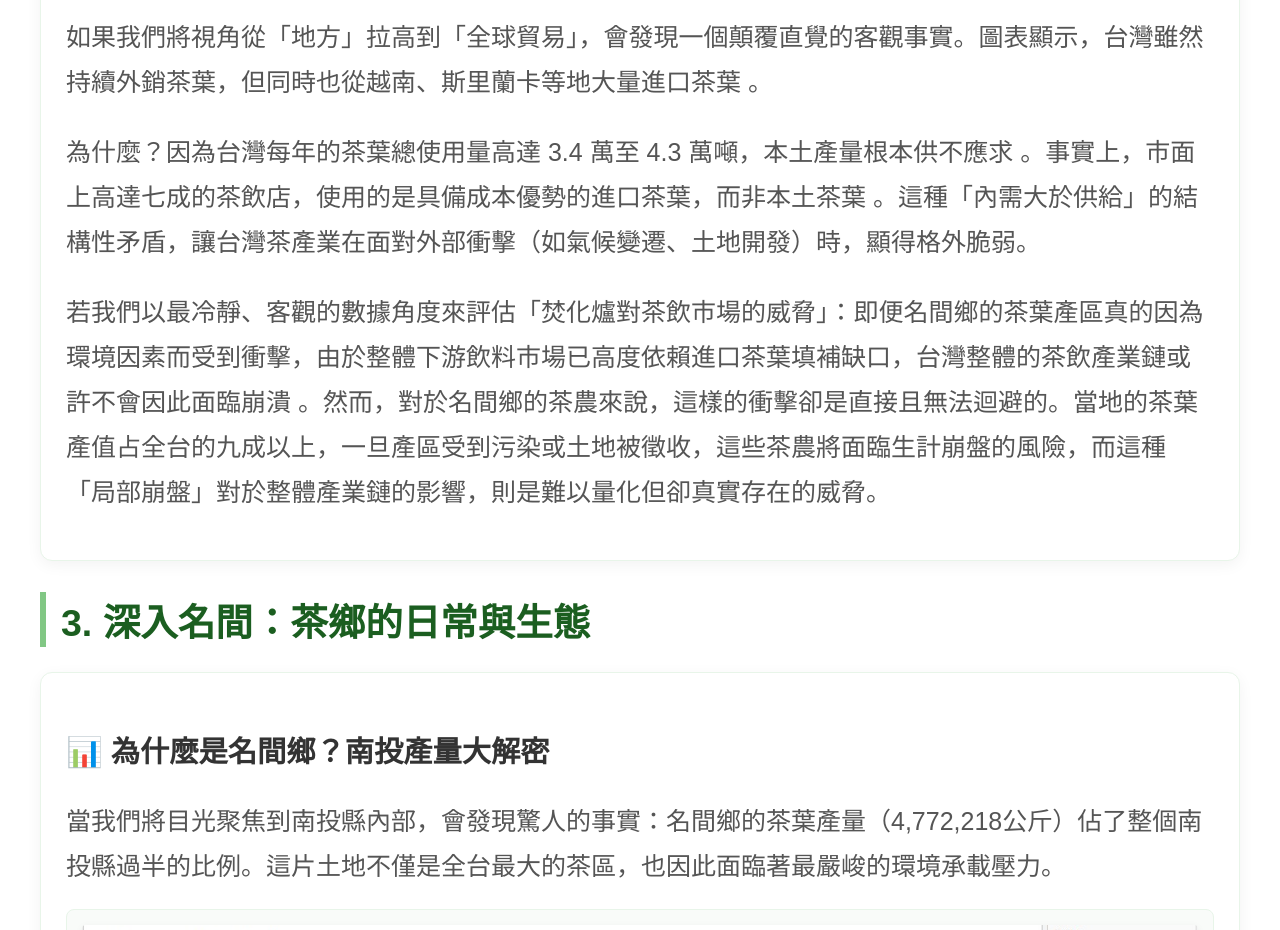
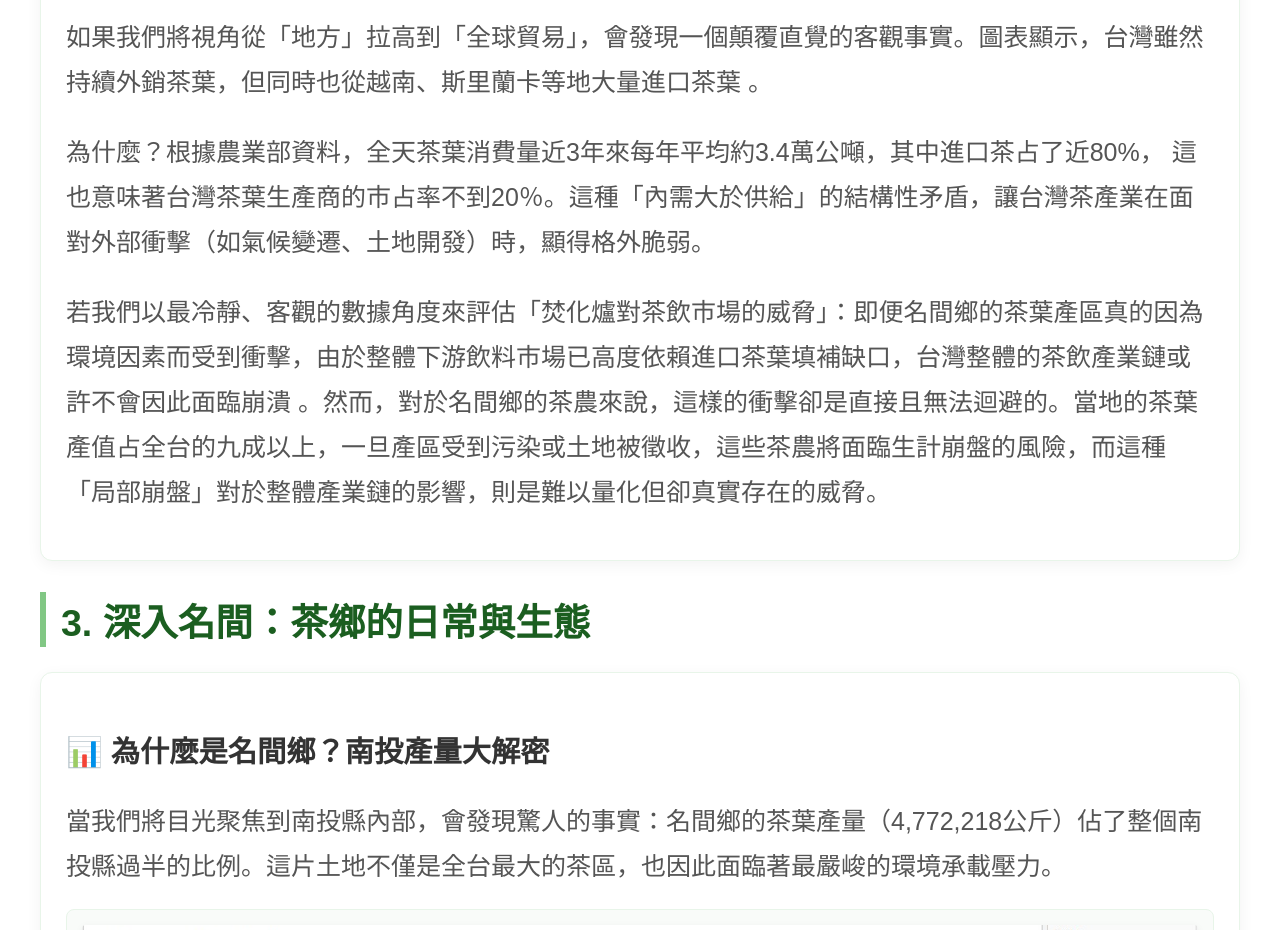
Before and after one commit to cyhsiao2239/data-viz-midterm, a Vue app: page / in a window 1280 px wide. Shown: the part 3800-4730 px from the top of the page. Built offline with nearby package versions, Linux system fonts and the light colour scheme.

Commit message:
更新期中報告圖表內容

```diff
--- a/src/components/TaiwanTeaMap.vue
+++ b/src/components/TaiwanTeaMap.vue
@@ -83,7 +83,8 @@ onMounted(async () => {
       </p>
 
        <p class="analysis-text">
-        為什麼？因為台灣每年的茶葉總使用量高達 3.4 萬至 4.3 萬噸，本土產量根本供不應求 。事實上，市面上高達七成的茶飲店，使用的是具備成本優勢的進口茶葉，而非本土茶葉 。這種「內需大於供給」的結構性矛盾，讓台灣茶產業在面對外部衝擊（如氣候變遷、土地開發）時，顯得格外脆弱。
+        為什麼？根據農業部資料，全天茶葉消費量近3年來每年平均約3.4萬公噸，其中進口茶占了近80%，
+        這也意味著台灣茶葉生產商的市占率不到20％。這種「內需大於供給」的結構性矛盾，讓台灣茶產業在面對外部衝擊（如氣候變遷、土地開發）時，顯得格外脆弱。
       </p>
 
          <p class="analysis-text">
```
